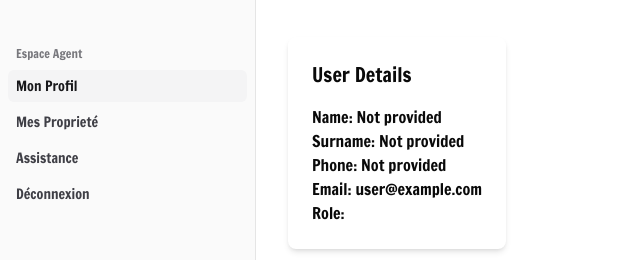
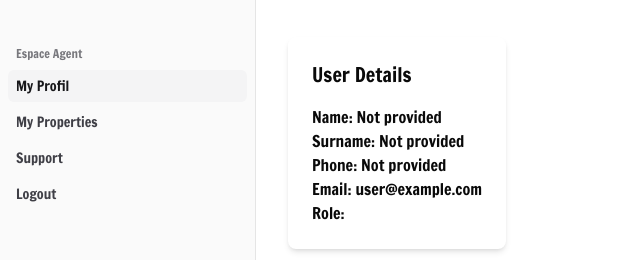
Before and after one commit to tiray972/ExpatLife, a Next.js app: page /dashboard in a window 1280 px wide. Shown: the part 123-383 px from the top of the page, without its empty margins (0-640 px from the left). Built offline with nearby package versions, Linux system fonts and the light colour scheme; no server answers; the database is empty; sample sign-in values are in the browser's storage.

Commit message:
update: signup2

```diff
--- a/src/app/auth/login/page.js
+++ b/src/app/auth/login/page.js
@@ -180,10 +180,10 @@ export default function Login() {
             </div>
           </form>
           <div className="flex justify-between">
-            <Link href={"/auth/signup"}>
+            <Link href={"/auth/signup"} className="underline">
             new here ? SIGN UP
             </Link>
-            <Link href={"#"} >
+            <Link href={"#"} className="underline" >
             forgot password
             </Link>
           </div>
--- a/src/app/auth/signup/page.js
+++ b/src/app/auth/signup/page.js
@@ -165,7 +165,7 @@ export default function SignUp() {
             </div>
           </form>
           <div className="flex justify-between mt-4">
-            <Link href={"/auth/login"} className="text-sm text-teal-600">
+            <Link href={"/auth/login"} className="text-sm underline text-teal-600">
               Already registered? Log in
             </Link>
           </div>
--- a/src/app/auth/signup2/page.js
+++ b/src/app/auth/signup2/page.js
@@ -57,6 +57,7 @@ export default function CompleteProfile() {
       return;
     }
 
+
     try {
       const userDocRef = doc(db, "users", user.uid);
 
@@ -109,7 +110,7 @@ export default function CompleteProfile() {
               type="text"
               value={surname}
               onChange={(e) => setSurname(e.target.value)}
-              placeholder="Your surname"
+              placeholder="Surname"
               className="border p-2 w-full rounded"
             />
           </div>
@@ -123,7 +124,7 @@ export default function CompleteProfile() {
               type="tel"
               value={phone}
               onChange={(e) => setPhone(e.target.value)}
-              placeholder="Your phone number"
+              placeholder="Phone number"
               className="border p-2 w-full rounded"
             />
           </div>
@@ -139,7 +140,7 @@ export default function CompleteProfile() {
               className="border p-2 w-full rounded"
             >
               <option value="">Choose your role</option>
-              <option value="client">Client</option>
+              {/* <option value="client">Client</option> */}
               <option value="agent">Agent</option>
               <option value="owner">Owner</option>
             </select>
@@ -158,6 +159,7 @@ export default function CompleteProfile() {
                   onChange={(e) => setAgency(e.target.value)}
                   placeholder="Your agency name"
                   className="border p-2 w-full rounded"
+                  required
                 />
               </div>
               <div>
@@ -171,6 +173,7 @@ export default function CompleteProfile() {
                   onChange={(e) => setRera(e.target.value)}
                   placeholder="Your RERA number"
                   className="border p-2 w-full rounded"
+                  required
                 />
               </div>
             </>
--- a/src/components/app-sidebar.tsx
+++ b/src/components/app-sidebar.tsx
@@ -26,10 +26,10 @@ export function AppSidebar({ activeKey, setActiveKey, ...props }) {
       {
         title: "Espace Agent",
         items: [
-          { title: "Mon Profil", url: "/dashboard/agent", key: "profile" },
-          { title: "Mes Proprieté", url: "/dashboard/agent", key: "properties" },
-          { title: "Assistance", url: "/dashboard/agent", key: "support" },
-          { title: "Déconnexion", url: "#", key: "logout" },
+          { title: "My Profil", url: "/dashboard/agent", key: "profile" },
+          { title: "My Properties", url: "/dashboard/agent", key: "properties" },
+          { title: "Support", url: "/dashboard/agent", key: "support" },
+          { title: "Logout", url: "#", key: "logout" },
         ],
       },
     ],
--- a/src/components/properties/PropertyCard.js
+++ b/src/components/properties/PropertyCard.js
@@ -48,7 +48,7 @@ export function PropertyCard({ property }) {
             </p>
           </div>
           <div className="text-xl font-bold text-teal-600">
-            {property.price} AED
+            {property.price} AED&nbsp;
             <span className="text-sm text-gray-500">{property.duration}</span>
           </div>
         </div>
@@ -65,7 +65,7 @@ export function PropertyCard({ property }) {
           </div>
           <div className="flex items-center gap-2">
             <Square className="w-4 h-4 text-gray-500" />
-            <span>{property.size}<span className="w-4 h-4 text-gray-500">SQRT</span></span>
+            <span>{property.size}<span className="w-4 h-4 text-gray-500">sqft</span></span>
           </div>
         </div>
         <div className="flex gap-2 mb-4">
@@ -78,12 +78,12 @@ export function PropertyCard({ property }) {
             </Badge>
           ))}
           <Badge variant={property.furnished ? "default" : "secondary"}>
-            {property.furnished ? "Meublé" : "Non meublé"}
+            {property.furnished ? "furnished" : "unfurnished"}
           </Badge>
         </div>
         <div className="grid grid-cols-2 space-x-2">
           <Link href={`/location/${property.id}`}>
-            <Button className="w-full">Display details</Button>
+            <Button className="w-full">More info</Button>
           </Link>
           <Link href={`https://wa.me/971568127898?text=Hello,+I+am+interested+in+the+property+available+at+the+following+address:+${encodeURIComponent(
     `https://expatlife-uae.com/location/${property.id}`
```
